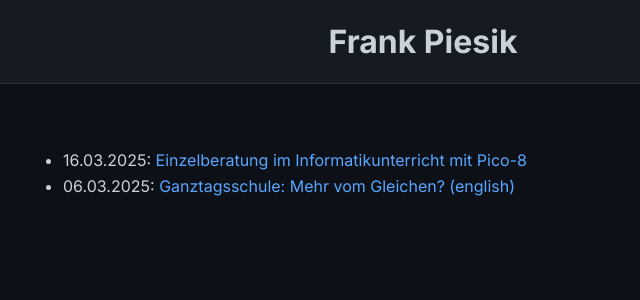
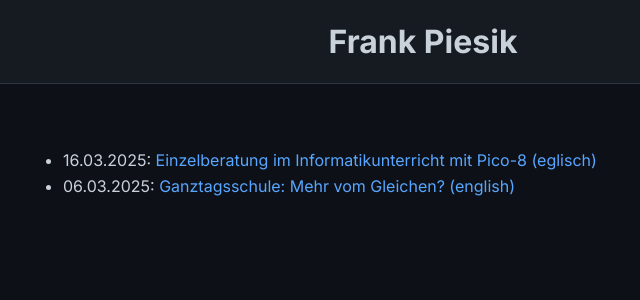
Before and after one commit to fpiesik/blog, a Jekyll site: the page built from index.md, in a window 1280 px wide. Shown: the top 300 px of the page, without its empty margins (217-857 px from the left). Built offline with Jekyll 4.4.1, drawn with Linux system fonts in a browser that asks for light colours.

Commit message:
Update index.md

```diff
--- a/index.md
+++ b/index.md
@@ -3,5 +3,5 @@ title: Meine Startseite
 layout: default
 ---
 
-- 16.03.2025: [Einzelberatung im Informatikunterricht mit Pico-8](https://fpiesik.github.io/blog/Einzelberatung_im_Informatikunterricht_mit_Pico-8.html)
+- 16.03.2025: [Einzelberatung im Informatikunterricht mit Pico-8](https://fpiesik.github.io/blog/Einzelberatung_im_Informatikunterricht_mit_Pico-8.html) [(eglisch)](https://fpiesik.github.io/blog/Individual_Coaching_in_Computer_Science_Class_Using_Pico-8.html)
 - 06.03.2025: [Ganztagsschule: Mehr vom Gleichen?](https://fpiesik.github.io/blog/Ganztagsschule:_Mehr_vom_Gleichen.htm) [(english)](https://fpiesik.github.io/blog/Full-Day_Schooling:_More_of_the_Same.htm)
```
